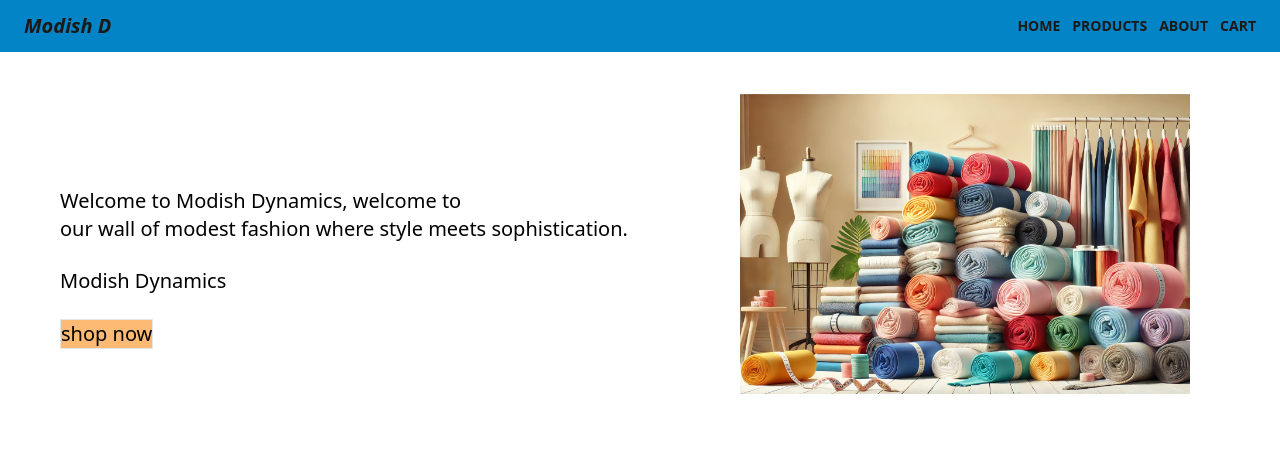
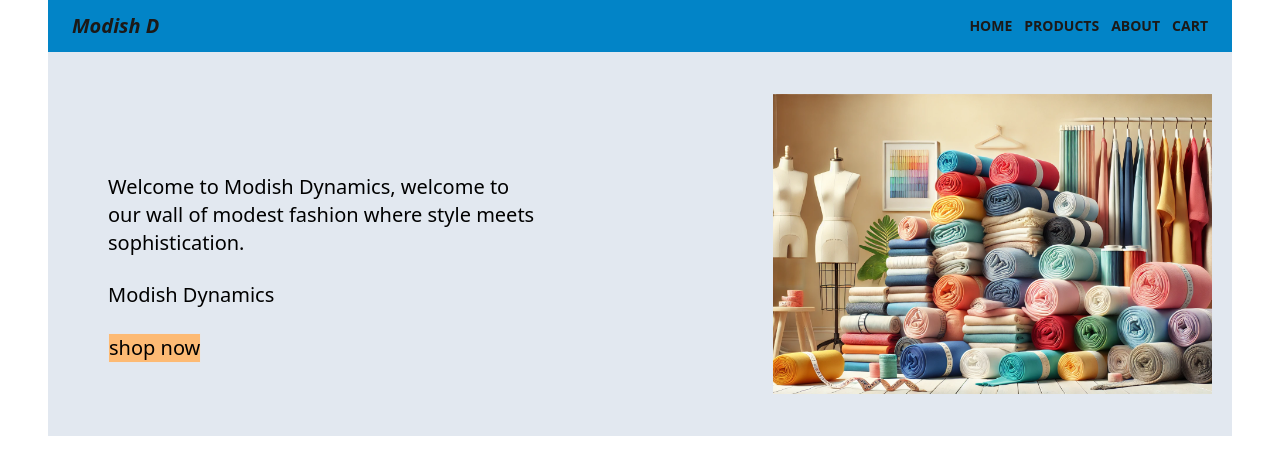
Before and after one commit to Bolaji87/Modish-Dynamics, a React (Vite) app: page / in a window 1280 px wide. Shown: the top 474 px of the page. Built offline with nearby package versions, Linux system fonts and the light colour scheme.

Commit message:
feat: add changes

```diff
--- a/src/UI/AppLayout.jsx
+++ b/src/UI/AppLayout.jsx
@@ -1,12 +1,17 @@
 import React from "react";
 import Navbar from "./Navbar";
-import { Outlet } from "react-router-dom";
+import { Outlet, useNavigation } from "react-router-dom";
+import Loader from "./Loader";
 
 function AppLayout() {
+  const navigation = useNavigation();
+  const isLoading = navigation.state === "loading";
+
   return (
-    <div>
+    <div className="mx-6 h-screen px-6">
+      {isLoading && <Loader />}
       <Navbar />
-      <main>
+      <main className="bg-slate-200">
         <Outlet />
       </main>
     </div>
```
